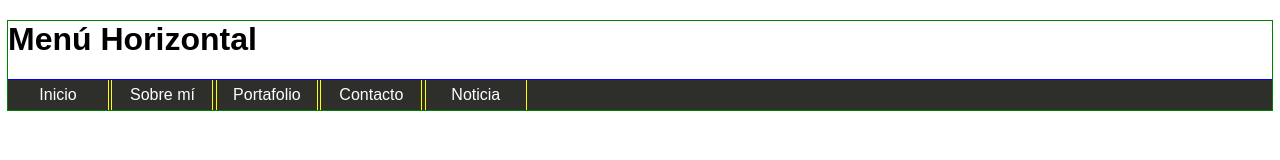
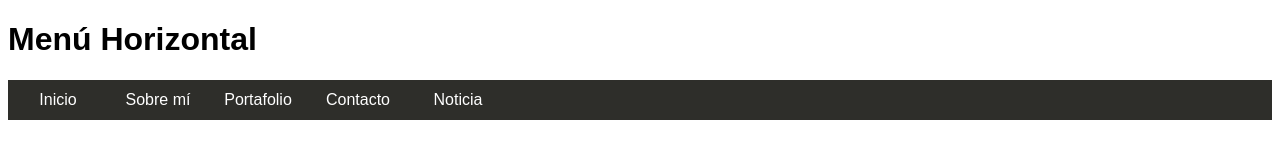
Before and after one commit to Pamelaleo96/menu-horizontal, a plain HTML site: page index.html in a window 1280 px wide. Drawn offline with Linux system fonts and the light colour scheme.

Commit message:
Subiendo la hoja de estilo CSS, terminado

```diff
--- a/css/style.css
+++ b/css/style.css
@@ -1,31 +1,39 @@
 body {
-    outline: 1px solid green;
+    /*outline: 1px solid green;*/
     font-family: sans-serif;
 }
 
 nav {
-    outline: 1px solid red;
+    /*outline: 1px solid red;*/
 }
 
 ul {
-    outline: 1px solid blue;
+    /*outline: 1px solid blue;*/
     list-style: none;
     margin: 0;
     padding: 0;
     background: #2e2e2a;
-    line-height: 30px;
+    line-height: 40px;
+    overflow: auto; /*devuelve su contexto de bloque y asi alvergue los eleemntos li flotando*/
 }
 
 li {
-    outline: 1px solid yellow;
+    /*outline: 1px solid yellow;*/
     width:  100px;
-    display: inline-block; /*(colocarse un elemento al costado del otro sin perder la caracteristica de bloque que nos permiten modifcar su ancho)*/
     text-align: center; /*Centra el texto de la lista mateniendo el orden*/
+    /* display: inline-block; /*(colocarse un elemento al costado del otro sin perder la caracteristica de bloque que nos permiten modifcar su ancho)*/
+    /*Otra manera de convertir un elemnto inline a bloque*/
+    float: left; /*Ojo si aplicamos float saca de contexto al elemento bloque ul*/
 }
 
 a {
-    outline: 1px solid green;
+    /*outline: 1px solid green;*/
     text-decoration: none;
     display: block; /*Convertir la etiqueta <a> inline a bloque para que toda la superficia pueda ser linkeado*/
     color: #fff;
 }
+
+a:hover { /*cambiar el background del texto*/
+    background: #f9a91a;
+    color: #000;
+}
```
